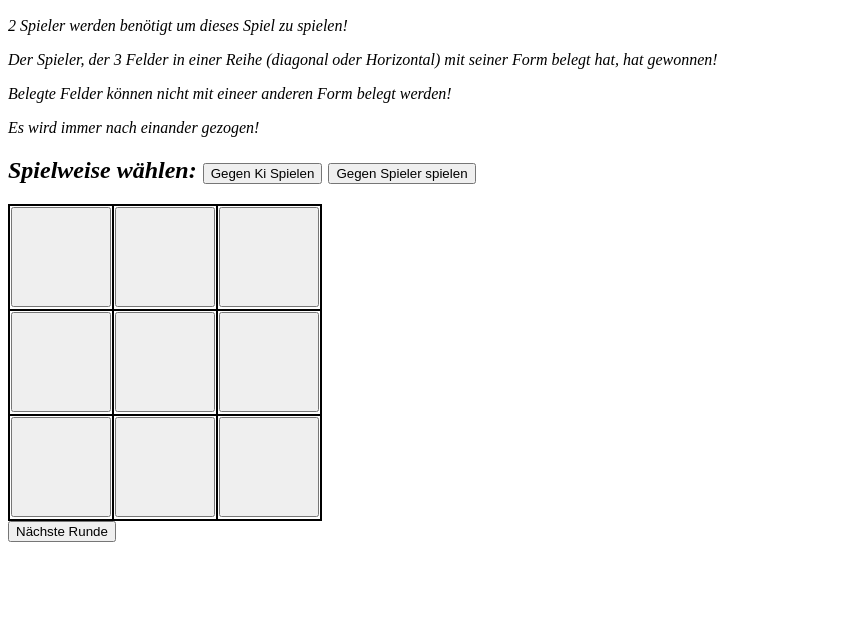
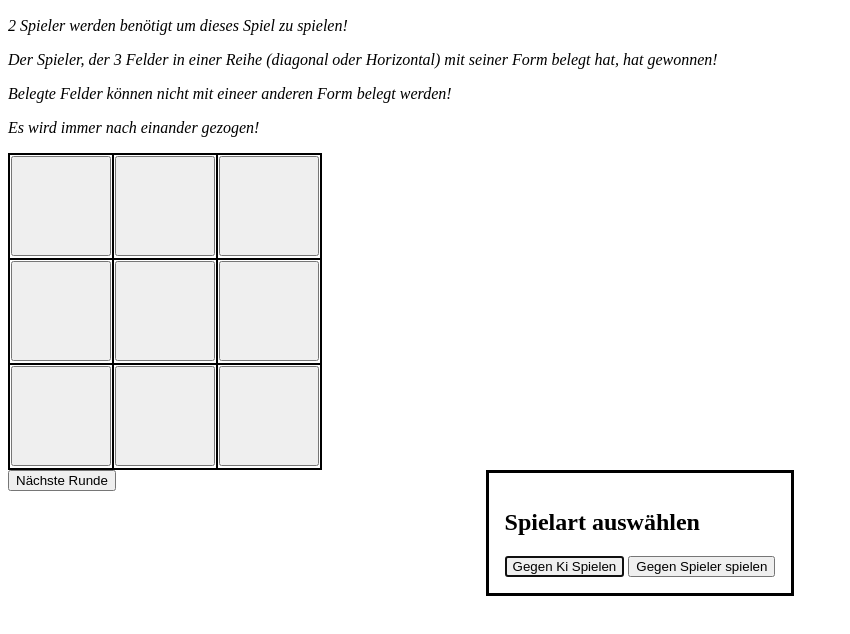
Before and after one commit to DRRRGNZ/TicTacToe, a plain HTML site: page index.html in a window 1280 px wide. Shown: the part 110-744 px from the top of the page, without its empty margins (0-850 px from the left). Drawn offline with Linux system fonts and the light colour scheme.

Commit message:
Fertig mit Ki und Spielauswahl und Dialog

```diff
--- a/index.html
+++ b/index.html
@@ -56,7 +56,6 @@
                     spielende();
                     return true;
                 }
-
             }
             return unentschieden()
         }
@@ -94,8 +93,13 @@
             alert("Spieler " + current + " gewinnt!")
         }
 
+
         function Spielfeldgenerieren() {
-            document.querySelector('table')?.remove()
+
+            var dialog = document.getElementById("dialog")
+            dialog.show()
+
+        document.querySelector('table')?.remove()
             var neueTabelle = document.createElement('table')
             var div = document.getElementById('t1')
             div.appendChild(neueTabelle)
@@ -176,6 +180,7 @@
                 allebuttons[zufaelligeZahl].setAttribute("disabled", "true")
             }
         }
+
     </script>
 <body>
 <h1> Tic Tac Toe </h1>
@@ -186,13 +191,20 @@
         gewonnen!</p>
     <p> Belegte Felder können nicht mit eineer anderen Form belegt werden!</p>
     <p> Es wird immer nach einander gezogen!</p>
-    <h2>Spielweise wählen: <button type="button" onclick=" SpielegegenKI = true" >Gegen Ki Spielen</button>
-                           <button type="button" onclick=" SpielegegenKI = false">Gegen Spieler spielen </button> </h2>
 
 </div>
 <div id="t1" class="spielfeld">
 </div>
-<button type="button" onclick="Spielfeldgenerieren()">Nächste Runde</button>
+
+
+
+<dialog id="dialog"> <h2> Spielart auswählen </h2>
+    <button type='button' onClick=' SpielegegenKI = true; dialog.close()'> Gegen Ki Spielen</button>
+    <button type='button' onClick=" SpielegegenKI = false; dialog.close()">Gegen Spieler spielen</button>
+</dialog>
+
+<button type="button" onclick="Spielfeldgenerieren();"> Nächste Runde </button>
+
 </body>
 </head>
 </html>
```
